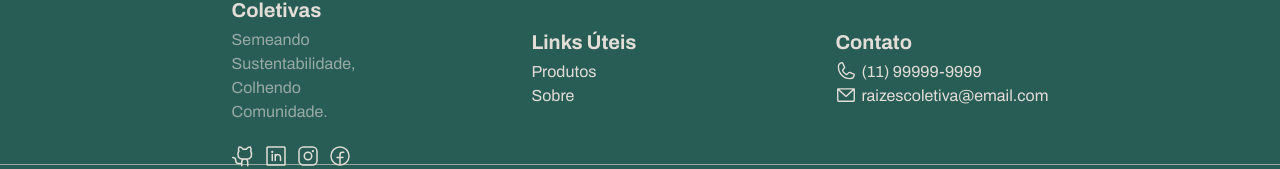
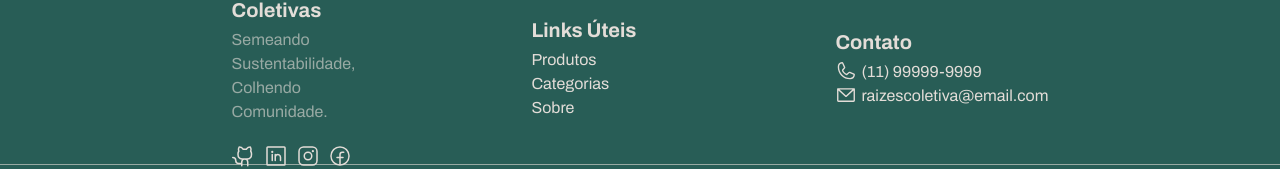
Before and after one commit to Projeto-Integrador-Raizes-Coletivas/frontend, a React (Vite) app: page / in a window 1280 px wide. Shown: the part 780-949 px from the top of the page. Built offline with nearby package versions, Linux system fonts and the light colour scheme; no server answers.

Commit message:
feat/fix: add categoria no footer, fix hover cardcategoria

```diff
--- a/src/components/categoria/deletarCategoria/DeletarCategoria.css
+++ b/src/components/categoria/deletarCategoria/DeletarCategoria.css
@@ -18,11 +18,6 @@ body {
     box-shadow: 0 1px 3px rgba(0, 0, 0, 0.12), 0 1px 2px rgba(0, 0, 0, 0.24);
     transition: all 300ms;
 
-}
-
-.article-card:hover {
-    transform: translateY(0);
-    box-shadow: 0 0 0 rgba(0, 0, 0, 0.0), 0 0 0 rgba(0, 0, 0, 0.0);
 }
 
 .article-card .FOTO {
--- a/src/components/categoria/deletarCategoria/DeletarCategoria.tsx
+++ b/src/components/categoria/deletarCategoria/DeletarCategoria.tsx
@@ -5,7 +5,6 @@ import Categoria from "../../../models/Categoria";
 import { buscar, deletar } from "../../../service/Service";
 import { RotatingLines } from "react-loader-spinner";
 import { toastAlerta } from "../../../util/toastAlerta";
-import "./DeletarCategoria.css"
 
 
 function DeletarCategoria() {
--- a/src/components/footer/Footer.tsx
+++ b/src/components/footer/Footer.tsx
@@ -57,7 +57,9 @@ function Footer() {
                         <Link to="/produtos">
                             Produtos
                         </Link>
-
+                        <Link to="/categorias">
+                            Categorias
+                        </Link>
                         <Link to="/sobre">
                             Sobre
                         </Link>
--- a/src/pages/sobre/Sobre.tsx
+++ b/src/pages/sobre/Sobre.tsx
@@ -6,7 +6,7 @@ function Sobre() {
         <div id="container" className="bg-seasalt flex justify-center">
             <div id="subcontainer" className="flex flex-col items-center">
                 <div className='items-center flex'>
-                    <img src="https://ik.imagekit.io/raizescoletivas/sobre.png" alt="Banner do Sobre Nós" />
+                    <img src="https://ik.imagekit.io/raizescoletivas/sobre.png?updatedAt=1707316652622" alt="Banner do Sobre Nós"/>
                 </div>
                 <div id="texto" className=' mt-10 mb-3 mx-[33%]'>
                     <p> Raizes Coletivas é um projeto inspirado em um dos Objetivos de Desenvolvimento Sustentável da ONU - a ODS 2 - Fome Zero e Agricultura Sustentável.
```
